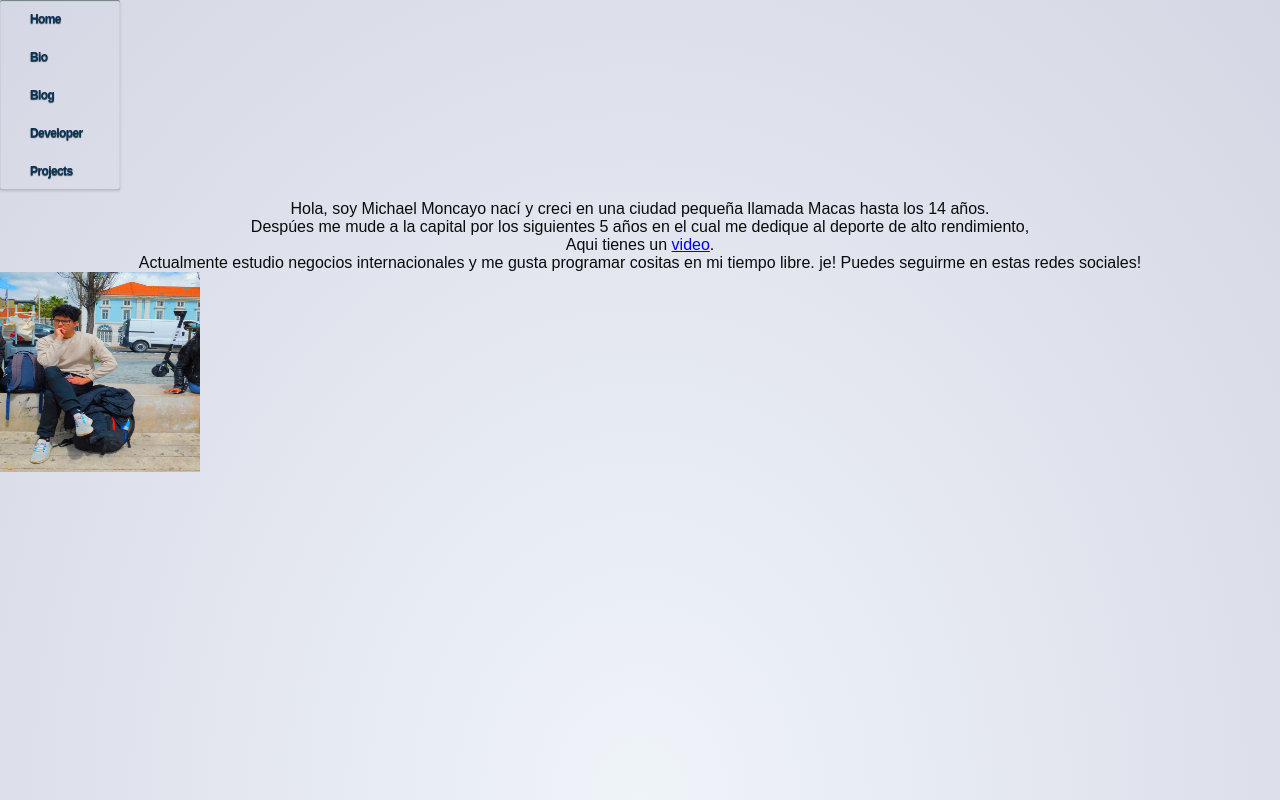
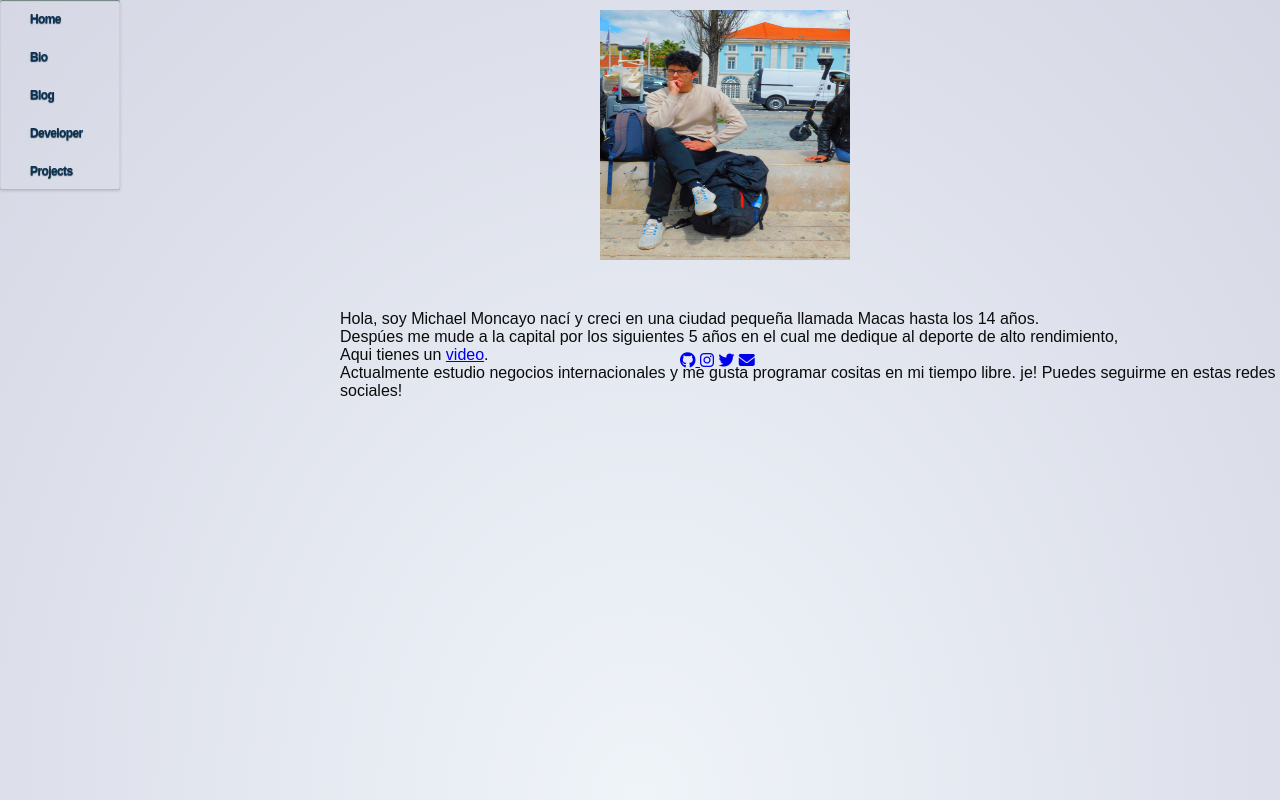
Before and after one commit to Moncayo1329/main, a plain HTML site: page About.html in a window 1280 px wide. Drawn offline with Linux system fonts and the light colour scheme.

Commit message:
casi acabando

```diff
--- a/About.html
+++ b/About.html
@@ -1,7 +1,7 @@
-
+<head>
 <link rel="stylesheet" type="text/css" rel="noopener" target="_blank" href="aboutstyle.css">
-
-
+<script src="https://kit.fontawesome.com/a3bc1351bf.js" crossorigin="anonymous"></script>
+</head>
 <div id="container">
     <ul id="menu">
    <div class = 'nav_list_item'>
@@ -21,15 +21,35 @@
    </div>
 
     <body>
-        <center>
+     <div id="social">
+
+      <a class href="https://github.com/Moncayo1329">
+      <i class="fa-brands fa-github"></i>
+    </a>
+    <a href="https://www.instagram.com/michaelmoncayo7/">
+      <i class="fa-brands fa-instagram"></i></a>
+      <a href="https://twitter.com/MichaelMoncay7">
+      <i class="fa-brands fa-twitter"></i></a>
+      <a href="mailto:moncayomichael23@gmail.com">
+      <i class="fa-solid fa-envelope"></i>
+    </a>
+  </div>
+
+      <div class="Bio">
+
+
         <p style="color:rgb(10, 11, 11);">
 
             Hola, soy Michael Moncayo nací y creci en una ciudad pequeña llamada Macas hasta los 14 años.<br>
              Despúes me mude a la capital por los siguientes 5 años en el cual me dedique al deporte de alto rendimiento, <br> Aqui tienes un  <a href="https://www.youtube.com/watch?v=nBkT7L_gu2A">video</a>.
              <br> Actualmente estudio negocios internacionales y me gusta programar cositas en mi tiempo libre. je! Puedes seguirme en estas redes sociales!
-         </p> </center>
+         </p>
 
-         <img src="imagenes/WEB.jpeg" alt="Michael" width="200" height="200"/>
+        </div>
 
+        <div class="imagen">
+         <img src="imagenes/WEB.jpeg" alt="Michael" width="250" height="250" />
+
+        </div>
 
     </body>
--- a/aboutstyle.css
+++ b/aboutstyle.css
@@ -143,3 +143,27 @@ body {
     50% {transform: translate(100px, -100px)}
     75% {transform: translate(0, -100px)}
   }
+
+
+.Bio {
+  position: absolute;
+  left: 340px;
+  bottom: 50%;
+
+
+}
+
+.imagen {
+  position: absolute;
+  top: 10px;
+ left: 600px;
+
+}
+
+#social {
+  position: absolute;
+  left: 680px;
+  bottom: 430px;
+
+
+}
```
Also changed, not shown: Projects.html (+10 -0 lines).
